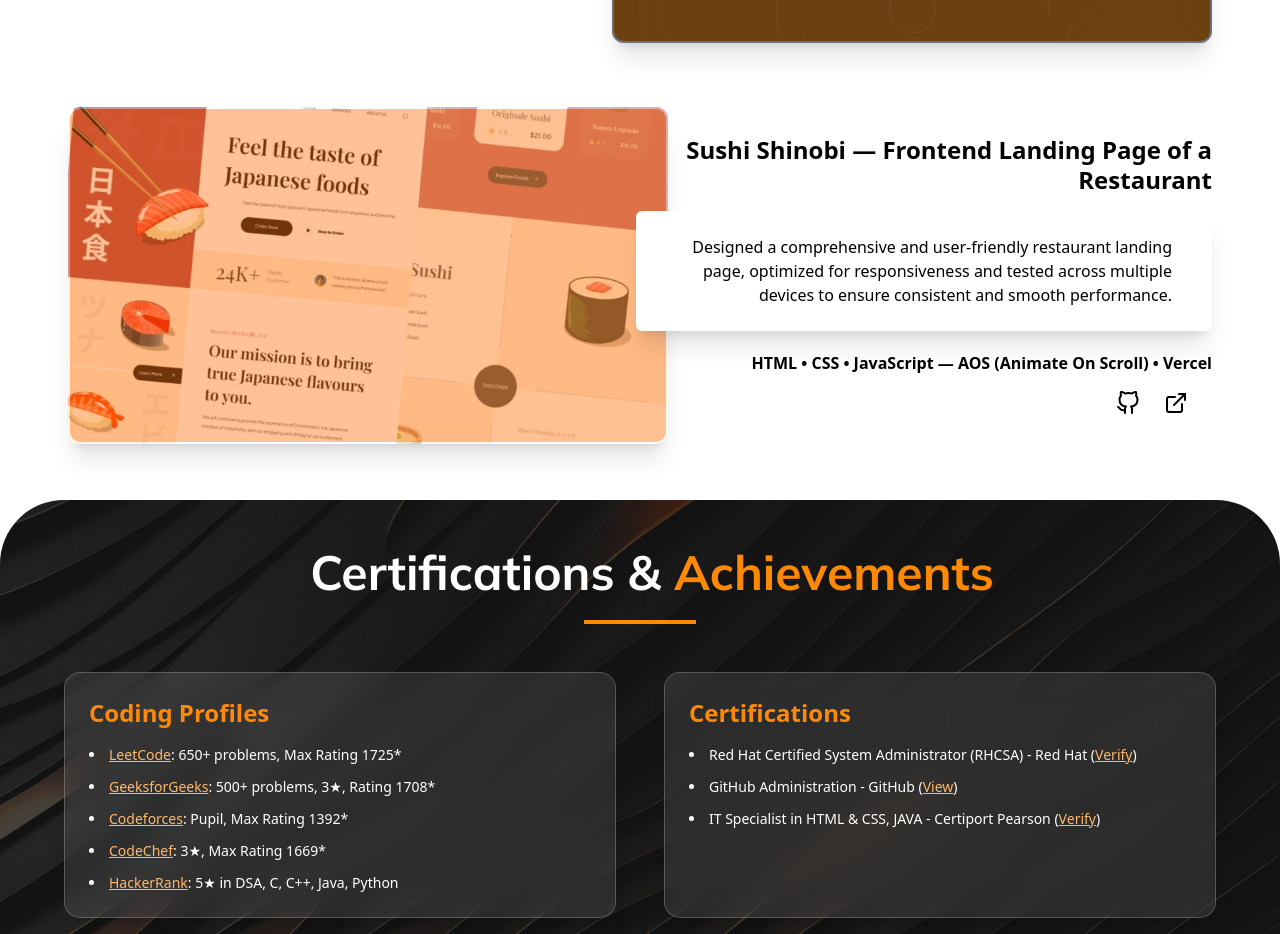
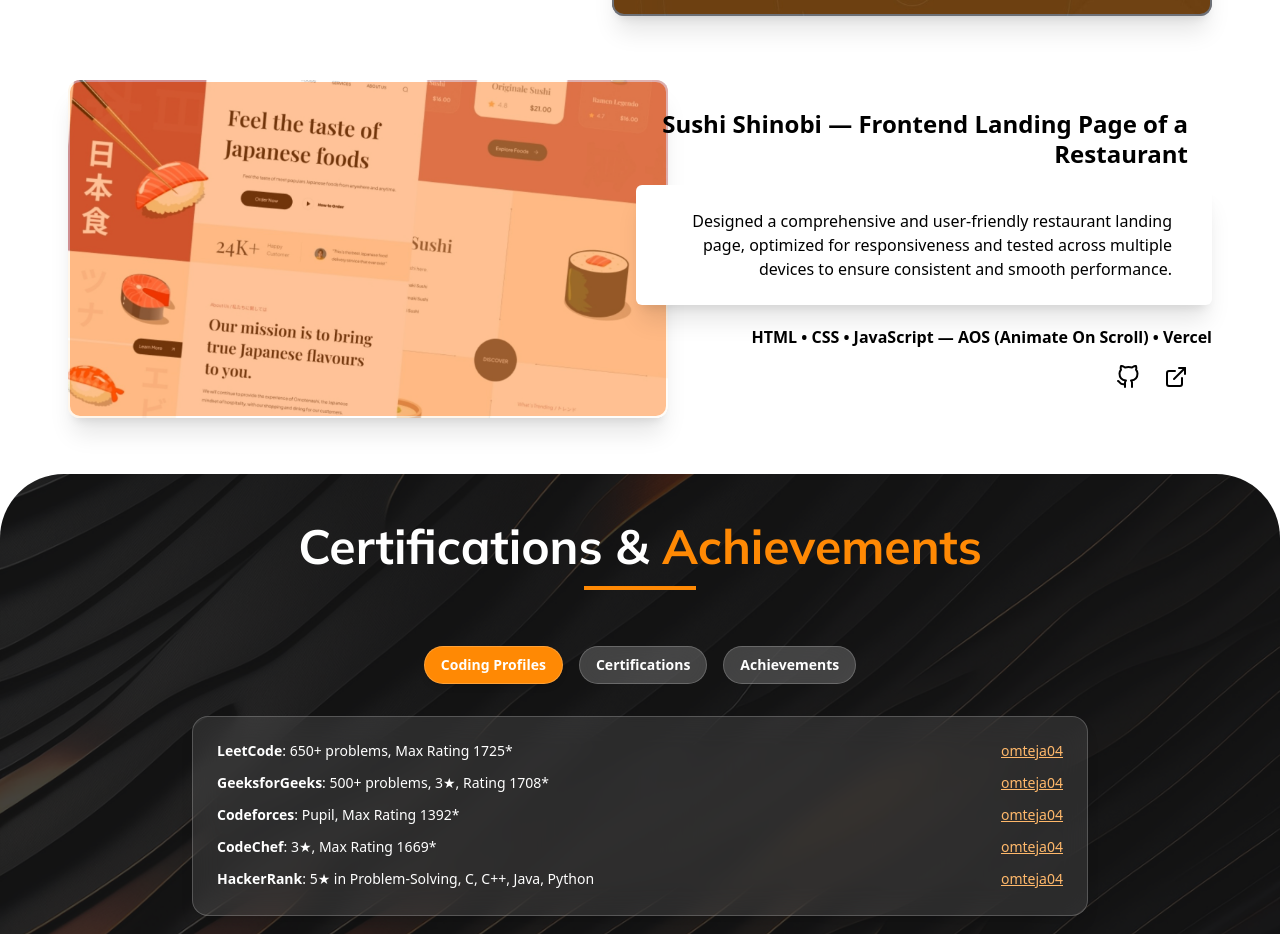
Before and after one commit to omteja04/nameisomteja, a React (Vite) app: page / in a window 1280 px wide. Shown: the part 4058-4992 px from the top of the page. Built offline with nearby package versions, Linux system fonts and the light colour scheme.

Commit message:
completed Desktop version

```diff
--- a/src/components/Achievements.jsx
+++ b/src/components/Achievements.jsx
@@ -1,22 +1,144 @@
-import React from "react";
+import React, { useState } from "react";
 import bgImage from "../assets/backgroundImg1.png";
 // eslint-disable-next-line no-unused-vars
 import { motion } from "framer-motion";
 
+const codingProfiles = [
+    {
+        name: "LeetCode",
+        url: "https://leetcode.com/omteja04",
+        desc: "650+ problems, Max Rating 1725*",
+    },
+    {
+        name: "GeeksforGeeks",
+        url: "https://auth.geeksforgeeks.org/user/omteja04",
+        desc: "500+ problems, 3★, Rating 1708*",
+    },
+    {
+        name: "Codeforces",
+        url: "https://codeforces.com/profile/omteja04",
+        desc: "Pupil, Max Rating 1392*",
+    },
+    {
+        name: "CodeChef",
+        url: "https://www.codechef.com/users/omteja04",
+        desc: "3★, Max Rating 1669*",
+    },
+    {
+        name: "HackerRank",
+        url: "https://www.hackerrank.com/omteja04",
+        desc: "5★ in Problem-Solving, C, C++, Java, Python",
+    },
+];
+
+const certifications = [
+    {
+        title: "Red Hat Certified System Administrator (RHCSA)",
+        issuer: "Red Hat",
+        link: "https://rhtapps.redhat.com/verify?certId=240-110-783",
+    },
+    {
+        title: "GitHub Administration",
+        issuer: "GitHub",
+        link: "https://www.credly.com/badges/f561aab0-a5e3-4c9b-b892-88e69a024728/public_url",
+    },
+    {
+        title: "IT Specialist in HTML & CSS",
+        issuer: "Certiport Pearson",
+        link: "https://www.credly.com/badges/aea2b491-a0e3-4ed8-8e4b-2da4ec311639/public_url",
+    },
+    {
+        title: "IT Specialist in Java",
+        issuer: "Certiport Pearson",
+        link: "https://www.credly.com/badges/17ee233e-54bd-4955-94a4-999a9468809f/public_url",
+    },
+];
+
+const achievements = [
+    "Adobe GenSolve'24 Hackathon: Ranked Top 50 among 1,00,000+ participants from 400+ universities across India.",
+];
+
+const tabs = ["Coding Profiles", "Certifications", "Achievements"];
+
 const Achievements = () => {
+    const [activeTab, setActiveTab] = useState("Coding Profiles");
+
+    const renderContent = () => {
+        switch (activeTab) {
+            case "Coding Profiles":
+                return (
+                    <ul className="space-y-3 text-sm">
+                        {codingProfiles.map((profile, idx) => (
+                            <li
+                                key={idx}
+                                className="flex justify-between items-center gap-4 text-sm text-white"
+                            >
+                                <span>
+                                    <span className="font-bold">
+                                        {profile.name}
+                                    </span>
+                                    : {profile.desc}
+                                </span>
+                                <a
+                                    href={profile.url}
+                                    target="_blank"
+                                    rel="noopener noreferrer"
+                                    className="text-orange-300 underline hover:text-orange-400 whitespace-nowrap"
+                                >
+                                    omteja04
+                                </a>
+                            </li>
+                        ))}
+                    </ul>
+                );
+            case "Certifications":
+                return (
+                    <ul className="space-y-3 text-sm">
+                        {certifications.map((cert, idx) => (
+                            <li
+                                key={idx}
+                                className="flex justify-between items-center gap-4 text-sm text-white"
+                            >
+                                <a
+                                    href={cert.link}
+                                    target="_blank"
+                                    rel="noopener noreferrer"
+                                    className="text-white hover:text-orange-200 whitespace-nowrap"
+                                >
+                                    <span className="font-bold">
+                                        {cert.title}
+                                    </span>
+                                </a>
+                                <span className="italic">{cert.issuer}</span>
+                            </li>
+                        ))}
+                    </ul>
+                );
+            case "Achievements":
+                return (
+                    <ul className="list-disc list-inside space-y-3 text-sm text-white">
+                        {achievements.map((item, idx) => (
+                            <li key={idx}>{item}</li>
+                        ))}
+                    </ul>
+                );
+            default:
+                return null;
+        }
+    };
+
     return (
         <section
             id="achievements"
-            className="select-none scroll-mt-[10vh] pt-10 w-full max-w-full z-10 h-[90vh] flex justify-center items-end gap-16 mx-auto bg-white"
+            className="select-none scroll-mt-[10vh] pt-10 w-full max-w-full z-10 h-[90vh] mx-auto bg-white"
         >
             <div
                 style={{ backgroundImage: `url(${bgImage})` }}
-                className="z-10 rounded-[4rem] h-full w-full bg-cover bg-center bg-no-repeat"
+                className="z-10 rounded-[4rem] h-full w-full bg-cover bg-center bg-no-repeat px-4 md:px-16 py-12 flex flex-col items-center"
             >
                 {/* Title */}
-                <div className="flex flex-col items-center justify-center pt-12 gap-6">
                 <motion.h1
-                        className="text-white text-5xl font-bold font-mulish pl-6"
+                    className="text-white text-5xl font-bold font-mulish mb-4"
                     initial={{ opacity: 0, y: 40 }}
                     whileInView={{ opacity: 1, y: 0 }}
                     transition={{ duration: 0.6, ease: "easeOut" }}
@@ -25,162 +147,45 @@
                     Certifications &{" "}
                     <span className="text-orange-400">Achievements</span>
                 </motion.h1>
+
                 <motion.span
-                        className="h-1 bg-orange-400"
+                    className="h-1 bg-orange-400 mb-8"
                     initial={{ width: 0 }}
                     whileInView={{ width: "7rem" }}
                     transition={{ duration: 0.6, delay: 0.3 }}
                     viewport={{ once: true }}
                 />
+
+                {/* Tab Buttons */}
+                <div className="flex justify-center space-x-4 mb-8 mt-6">
+                    {tabs.map((tab) => (
+                        <button
+                            key={tab}
+                            onClick={() => setActiveTab(tab)}
+                            className={`cursor-pointer px-4 py-2 rounded-full text-sm font-semibold transition duration-300 ${
+                                activeTab === tab
+                                    ? "bg-orange-400 text-white shadow-md"
+                                    : "bg-white/20 text-white hover:bg-orange-300/40"
+                            } backdrop-blur-lg border border-white/20`}
+                        >
+                            {tab}
+                        </button>
+                    ))}
                 </div>
 
-                {/* Content Section */}
-                <div className="w-full flex flex-col justify-center items-center px-4 py-12 md:px-16">
-                    <div className="grid grid-cols-1 md:grid-cols-2 gap-12 text-white w-full max-w-6xl">
-                        {/* Coding Profiles */}
+                {/* Content Box */}
                 <motion.div
-                            className="bg-white/10 backdrop-blur-lg p-6 rounded-2xl shadow-lg border border-white/20"
-                            initial={{ opacity: 0, x: -50 }}
-                            whileInView={{ opacity: 1, x: 0 }}
-                            transition={{ duration: 0.6, ease: "easeOut" }}
-                            viewport={{ once: true }}
-                        >
-                            <h3 className="text-orange-400 text-2xl font-semibold mb-4">
-                                Coding Profiles
-                            </h3>
-                            <ul className="list-disc list-inside space-y-3 text-sm">
-                                <li>
-                                    <a
-                                        href="https://leetcode.com/omteja04"
-                                        target="_blank"
-                                        rel="noopener noreferrer"
-                                        className="text-orange-300 underline hover:text-orange-400"
-                                    >
-                                        LeetCode
-                                    </a>
-                                    : 650+ problems, Max Rating 1725*
-                                </li>
-                                <li>
-                                    <a
-                                        href="https://auth.geeksforgeeks.org/user/omteja04"
-                                        target="_blank"
-                                        rel="noopener noreferrer"
-                                        className="text-orange-300 underline hover:text-orange-400"
-                                    >
-                                        GeeksforGeeks
-                                    </a>
-                                    : 500+ problems, 3★, Rating 1708*
-                                </li>
-                                <li>
-                                    <a
-                                        href="https://codeforces.com/profile/omteja04"
-                                        target="_blank"
-                                        rel="noopener noreferrer"
-                                        className="text-orange-300 underline hover:text-orange-400"
-                                    >
-                                        Codeforces
-                                    </a>
-                                    : Pupil, Max Rating 1392*
-                                </li>
-                                <li>
-                                    <a
-                                        href="https://www.codechef.com/users/omteja04"
-                                        target="_blank"
-                                        rel="noopener noreferrer"
-                                        className="text-orange-300 underline hover:text-orange-400"
-                                    >
-                                        CodeChef
-                                    </a>
-                                    : 3★, Max Rating 1669*
-                                </li>
-                                <li>
-                                    <a
-                                        href="https://www.hackerrank.com/omteja04"
-                                        target="_blank"
-                                        rel="noopener noreferrer"
-                                        className="text-orange-300 underline hover:text-orange-400"
-                                    >
-                                        HackerRank
-                                    </a>
-                                    : 5★ in DSA, C, C++, Java, Python
-                                </li>
-                            </ul>
-                        </motion.div>
-
-                        {/* Certifications */}
-                        <motion.div
-                            className="bg-white/10 backdrop-blur-lg p-6 rounded-2xl shadow-lg border border-white/20"
-                            initial={{ opacity: 0, x: 50 }}
-                            whileInView={{ opacity: 1, x: 0 }}
-                            transition={{ duration: 0.6, ease: "easeOut" }}
-                            viewport={{ once: true }}
-                        >
-                            <h3 className="text-orange-400 text-2xl font-semibold mb-4">
-                                Certifications
-                            </h3>
-                            <ul className="list-disc list-inside space-y-3 text-sm">
-                                <li>
-                                    Red Hat Certified System Administrator
-                                    (RHCSA) - Red Hat (
-                                    <a
-                                        href="https://rhtapps.redhat.com/verify?certId=240-110-783"
-                                        target="_blank"
-                                        rel="noopener noreferrer"
-                                        className="text-orange-300 underline hover:text-orange-400"
-                                    >
-                                        Verify
-                                    </a>
-                                    )
-                                </li>
-                                <li>
-                                    GitHub Administration - GitHub (
-                                    <a
-                                        href="https://www.credly.com/badges/f561aab0-a5e3-4c9b-b892-88e69a024728/public_url"
-                                        target="_blank"
-                                        rel="noopener noreferrer"
-                                        className="text-orange-300 underline hover:text-orange-400"
-                                    >
-                                        View
-                                    </a>
-                                    )
-                                </li>
-                                <li>
-                                    IT Specialist in HTML & CSS, JAVA -
-                                    Certiport Pearson (
-                                    <a
-                                        href="https://certiport.pearsonvue.com/verify/XXXXXXX"
-                                        target="_blank"
-                                        rel="noopener noreferrer"
-                                        className="text-orange-300 underline hover:text-orange-400"
-                                    >
-                                        Verify
-                                    </a>
-                                    )
-                                </li>
-                            </ul>
-                        </motion.div>
-                    </div>
-
-                    {/* Achievements */}
-                    <motion.div
-                        className="mt-10 bg-white/10 backdrop-blur-lg p-6 rounded-2xl shadow-lg border border-white/20 w-full max-w-4xl"
+                    className="bg-white/10 backdrop-blur-lg p-6 rounded-2xl shadow-lg border border-white/20 w-full max-w-4xl min-h-[200px]"
                     initial={{ opacity: 0, y: 40 }}
                     whileInView={{ opacity: 1, y: 0 }}
                     transition={{ duration: 0.6, ease: "easeOut" }}
                     viewport={{ once: true }}
                 >
-                        <h3 className="text-orange-400 text-2xl font-semibold mb-4">
-                            Achievements
-                        </h3>
-                        <ul className="list-disc list-inside space-y-3 text-sm text-white">
-                            <li>
-                                Adobe GenSolve'24 Hackathon: Ranked Top 50 among
-                                1,00,000+ participants from 400+ universities
-                                across India.
-                            </li>
-                        </ul>
+                    {/* <h3 className="text-orange-400 text-2xl font-bold mb-4">
+                        {activeTab}
+                    </h3> */}
+                    {renderContent()}
                 </motion.div>
-                </div>
             </div>
         </section>
     );
--- a/src/components/Contact.jsx
+++ b/src/components/Contact.jsx
@@ -4,7 +4,7 @@
 const SocialIcon = ({ href, title, color, children }) => {
     const hoverColor =
         {
-            gray: "hover:text-gray-700",
+            gray: "hover:text-gray-400",
             pink: "hover:text-pink-500",
             blue: "hover:text-blue-500",
             red: "hover:text-red-700",
--- a/src/components/Projects.jsx
+++ b/src/components/Projects.jsx
@@ -103,7 +103,13 @@
                                 </a>
                             </div>
                             {/* Right: Content */}
-                            <div className="max-w-xl text-right relative z-30 -ml-16">
+                            <div
+                                className={`max-w-xl relative z-30 ${
+                                    index % 2 === 0
+                                        ? "text-right -ml-16"
+                                        : "text-left -mr-16"
+                                }`}
+                            >
                                 <a
                                     href={project.liveDemo}
                                     target="_blank"
@@ -111,7 +117,7 @@
                                     className="text-black hover:text-orange-500 transition-colors"
                                     aria-label="View Live Demo"
                                 >
-                                    <h2 className="text-2xl font-bold mb-4 leading-tight">
+                                    <h2 className="text-2xl font-bold mb-4 px-6 leading-tight">
                                         {project.title}
                                     </h2>
                                 </a>
@@ -130,7 +136,13 @@
                                     {project.services}
                                 </p>
 
-                                <div className="flex justify-end space-x-6 pr-6">
+                                <div
+                                    className={`flex space-x-6 ${
+                                        index % 2 === 0
+                                            ? "justify-end pr-6"
+                                            : "justify-start pl-6"
+                                    }`}
+                                >
                                     <a
                                         href={project.repo}
                                         target="_blank"
```
Also changed, not shown: src/components/Experience.jsx (+22 -7 lines), src/assets/portfolio.jpg. Lines whose indentation alone changed are shown as unchanged.
